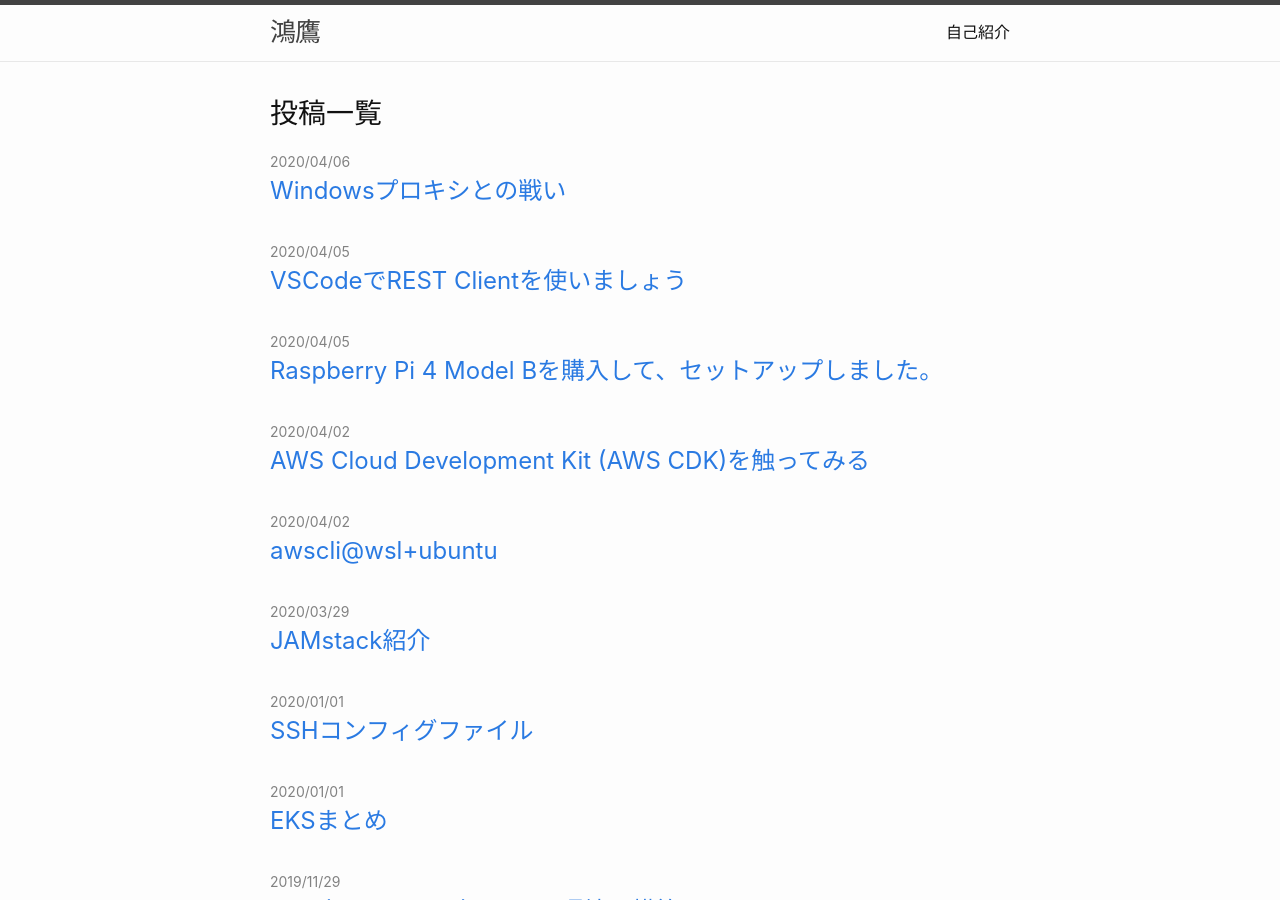
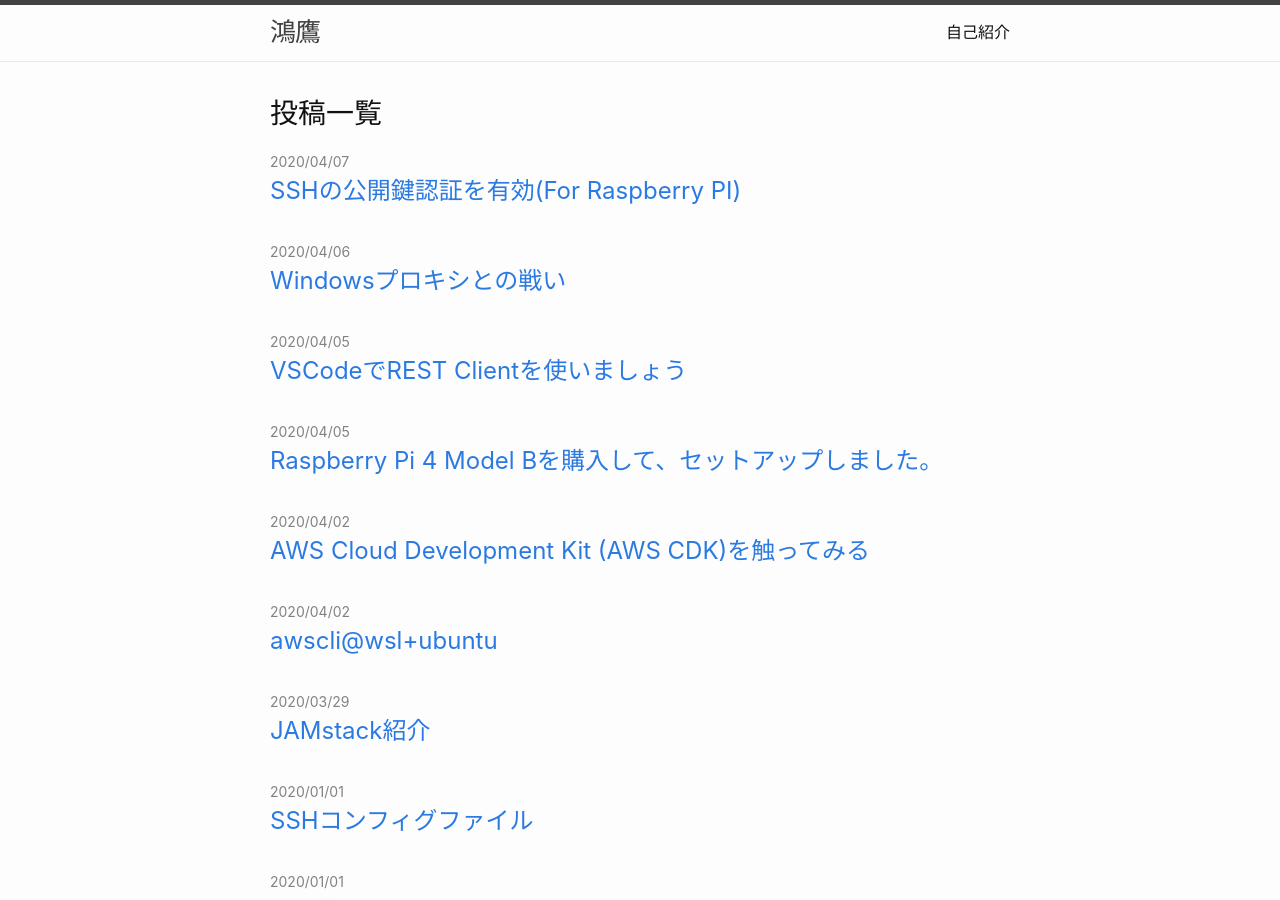
Before and after one commit to gekal/gekal.github.io, a Jekyll site: the page built from index.md, in a window 1280 px wide and 900 px high. Built offline with Jekyll 4.4.1, drawn with Linux system fonts in a browser that asks for light colours; some of the changed lines change nothing that is shown.

Commit message:
SSHの公開鍵認証を有効(For Raspberry PI)

````diff
--- /dev/null
+++ b/_posts/2020-04-07-proxies-for-windows-user copy.markdown
@@ -0,0 +1,101 @@
+---
+title: SSHの公開鍵認証を有効(For Raspberry PI)
+layout: post
+auther: gekal
+date:   2020-04-07T10:09:00+0900
+categories: blogs
+tags: ssh "public key" raspebrrypi
+---
+
+## SSH認証用キーを作成
+
+```bash
+$ ssh-keygen
+Generating public/private rsa key pair.
+Enter file in which to save the key (/home/gekal/.ssh/id_rsa):
+Enter passphrase (empty for no passphrase):
+Enter same passphrase again:
+Your identification has been saved in /home/gekal/.ssh/id_rsa.
+Your public key has been saved in /home/gekal/.ssh/id_rsa.pub.
+The key fingerprint is:
+SHA256:tlRjt9k73ouJgHxXZOHP+RU1WNvjQWxeitRG+k/YHhI gekal@home
+The key's randomart image is:
++---[RSA 2048]----+
+|             +=+.|
+|            oo=o*|
+|          +.oEo*o|
+|         o o+=*+=|
+|        S   oo+*+|
+|      .o..  . .=+|
+|       o.o .  o +|
+|        . o ..oo |
+|           . o..o|
++----[SHA256]-----+
+```
+
+## Publicキーをホストに登録
+
+```bash
+$ mkdir ~/.ssh
+$ echo "ssh-rsa public key contents" > ~/.ssh/authorized_keys
+$ chmod 700 ~/.ssh/
+$ chmod 600 ~/.ssh/authorized_keys
+$ cat ~/.ssh/authorized_keys
+ssh-rsa public key contents
+```
+
+## 鍵を使ってログイン
+
+```bash
+$ ssh pi@raspberrypi.local
+Linux raspberrypi 4.19.97-v7l+ #1294 SMP Thu Jan 30 13:21:14 GMT 2020 armv7l
+
+The programs included with the Debian GNU/Linux system are free software;
+the exact distribution terms for each program are described in the
+individual files in /usr/share/doc/*/copyright.
+
+Debian GNU/Linux comes with ABSOLUTELY NO WARRANTY, to the extent
+permitted by applicable law.
+Last login: Tue Apr  7 09:36:16 2020 from 192.168.0.XXX
+```
+
+## SSHコンフィグの設定
+
+> ~/.ssh/config
+
+```conf
+Host raspberrypi.local
+  HostName 192.168.0.XXX
+  User pi
+  Port 22
+  UserKnownHostsFile /dev/null
+  StrictHostKeyChecking no
+  PasswordAuthentication no
+  IdentityFile ~/.ssh/id_rsa
+  IdentitiesOnly yes
+  LogLevel FATAL
+```
+
+```bash
+$ ssh raspberrypi.local
+Linux raspberrypi 4.19.97-v7l+ #1294 SMP Thu Jan 30 13:21:14 GMT 2020 armv7l
+
+The programs included with the Debian GNU/Linux system are free software;
+the exact distribution terms for each program are described in the
+individual files in /usr/share/doc/*/copyright.
+
+Debian GNU/Linux comes with ABSOLUTELY NO WARRANTY, to the extent
+permitted by applicable law.
+Last login: Tue Apr  7 09:39:00 2020 from fe80::d80b:e725:e2b5:fa5b%wlan0
+```
+
+## VSCodeからのリモート接続
+
+「`Remote-SSH: Connect to Host...`」のコマンドを実施してから、`raspberrypi.local`をリモート接続ください。
+
+> 初回起動時に、VSCodeサーバーをダウンロードする必要があるので、時間をかかる場合あります。
+
+## 参照
+
+1. [CentOS7.3でSSH接続(公開鍵認証)する方法](https://qiita.com/uhooi/items/137de4578534c8e7e7f2)
+2. [SSHコンフィグファイル]({% post_url 2020-01-01-ssh-config-file %})
````
Also changed, not shown: _posts/2020-01-01-ssh-config-file.markdown (+17 -17 lines).
